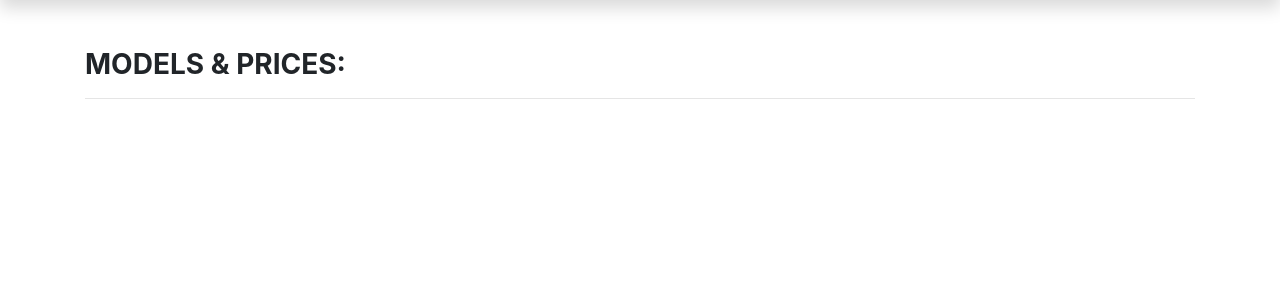
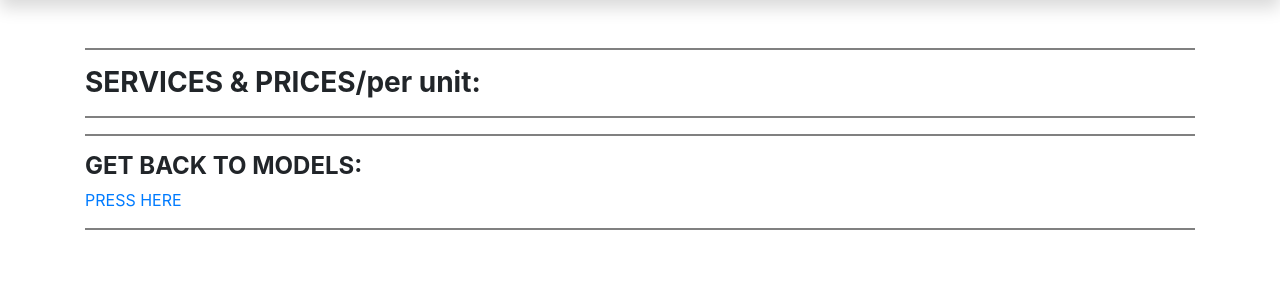
Before and after one commit to RedasMiliunas/sandbox_no1, a Django app: template mysite/sandbox/templates/vehicle_model.html in a window 1280 px wide. Shown: the part 136-436 px from the top of the page. Run offline with Django 4.2, Linux system fonts and the light colour scheme; the template is opened without the code that fills it, so the values that code supplies are empty; some libraries are stand-ins or nearby versions.

Commit message:
Prideta hr stilistika, url atgal i modelius (navigacija siokia tokia) gal kiek pakoreguosiu veliau (kad gritu vienu atgal, i modelius ir taip galima nueiti); ne viskas istrinta kas nereikalinga

```diff
--- a/mysite/sandbox/templates/model.html
+++ b/mysite/sandbox/templates/model.html
@@ -26,8 +26,8 @@
     <p>{{ element.product.name }} : {{ element.price }} </p>
 <hr>
 {% endfor %}
-
+<hr style="height:2px;border-width:0;color:gray;background-color:gray">
 <h4><strong>GET PRICES FOR ALL SERVICES</strong></h4>
 <p><a href="{% url 'vehicle_model' model.id %}">PRESS HERE</a></p>
-
+<hr style="height:2px;border-width:0;color:gray;background-color:gray">
 {% endblock %}
--- a/mysite/sandbox/templates/vehicle_model.html
+++ b/mysite/sandbox/templates/vehicle_model.html
@@ -3,17 +3,15 @@
 {% block title %}MODELS/PRICES{% endblock %}
 
 {% block content %}
-<h3><strong>MODELS & PRICES:</strong></h3>
-<hr>
+<hr style="height:2px;border-width:0;color:gray;background-color:gray">
+<h3><strong>SERVICES & PRICES/per unit:</strong></h3>
+<hr style="height:2px;border-width:0;color:gray;background-color:gray">
 {% for x in vehicle_model.models.all %}
 <p>{{ x.product }} : {{ x.price }}</p>
 {% endfor %}
-
-{% for element in model.models.all %}
-
-<p>{{ element.product }} </p>
-<p>{{ element.price }}</p>
-<hr>
-{% endfor %}
+<hr style="height:2px;border-width:0;color:gray;background-color:gray">
+<h4><strong>GET BACK TO MODELS:</strong></h4>
+<p><a href="{% url 'models' %}">PRESS HERE</a></p>
+<hr style="height:2px;border-width:0;color:gray;background-color:gray">
 
 {% endblock %}
```
